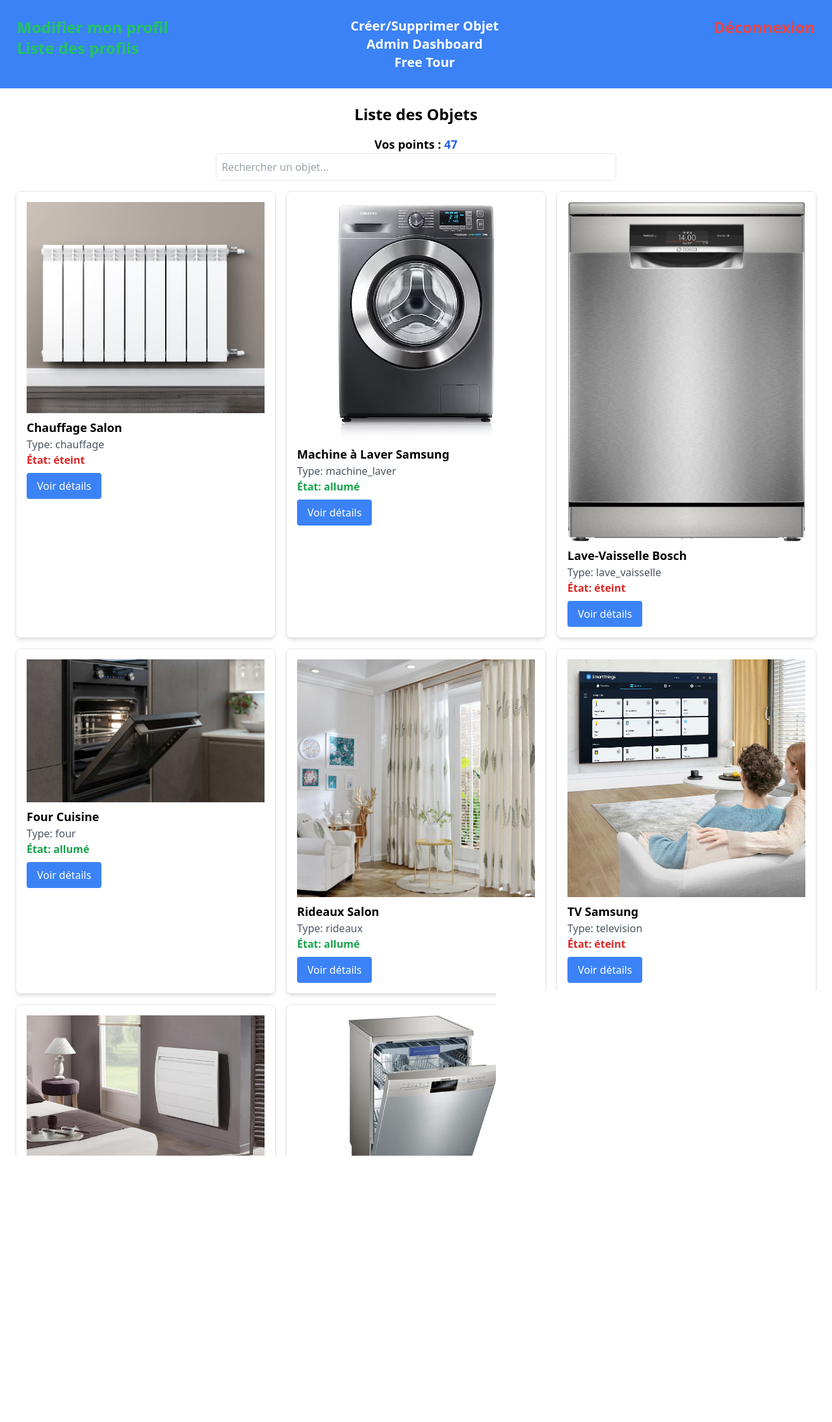
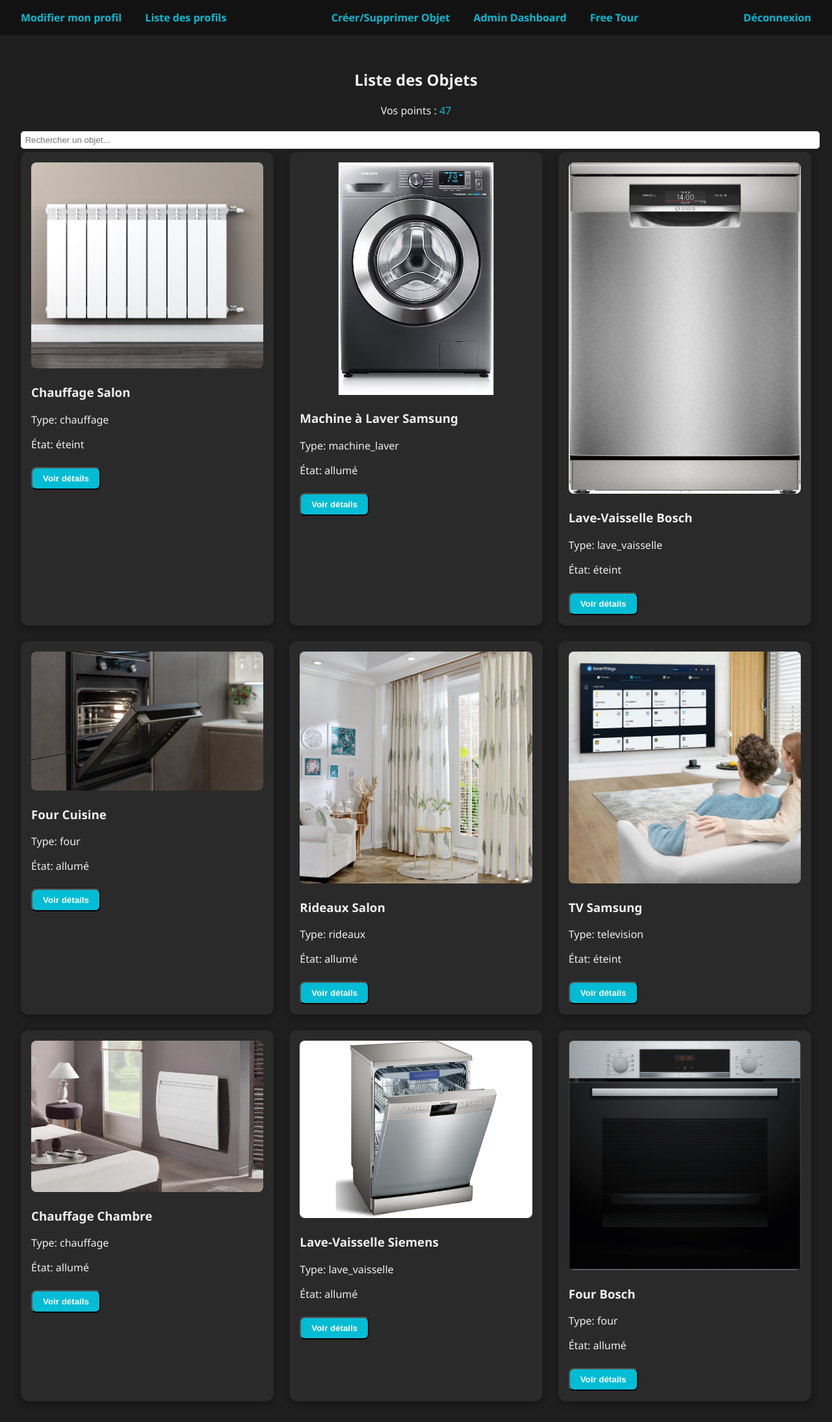
Before and after one commit to Cupo2fleurs/Projet-ING1-Dev, a PHP site: page /Consultobj.php in a window 1280 px wide. Shown: the whole page at 65% size. Before the commit the page ends 1779 px from the top, so only its background shows below. Run offline with PHP 8.4, Linux system fonts and the light colour scheme; a user stored in the database is signed in; data comes from the database, SQL or seed files in the repository; some libraries are stand-ins or nearby versions.

Commit message:
Update Consultobj.php

```diff
--- a/houseBon/Consultobj.php
+++ b/houseBon/Consultobj.php
@@ -23,25 +23,10 @@ $stmt->execute(['user_id' => $user_id]);
 $user = $stmt->fetch(PDO::FETCH_ASSOC);
 $points = $user['points'] ?? 0;
 
-// Mise à jour des points après consultation des détails ou modification
-if ($_SERVER['REQUEST_METHOD'] === 'POST' && isset($_POST['objet_id']) && isset($_POST['view_details'])) {
+// Traitement des actions utilisateur
+if ($_SERVER['REQUEST_METHOD'] === 'POST') {
+    if (isset($_POST['objet_id'], $_POST['view_details'])) {
         $points++;
-    $objet_id = $_POST['objet_id'];
-    $stmt = $bdd->prepare("UPDATE users SET points = :points WHERE id = :user_id");
-    $stmt->execute(['points' => $points, 'user_id' => $user_id]);
-    // Enregistrer Consultation objet
-    $stmt = $bdd->prepare("UPDATE objets SET consult = NOW() WHERE id = :objet_id");
-    $stmt->execute(['objet_id' => $objet_id]);
-
-     // Enregistrer l'utilisation
-     $sql = "INSERT INTO utilisations (user_id, objet_id) VALUES (:user_id, :objet_id)";
-     $stmt = $bdd->prepare($sql);
-     $stmt->execute(['user_id' => $user_id, 'objet_id' => $_POST['objet_id']]);
-}
-
-// Mise à jour des points et des objets si l'utilisateur a 3 points ou plus
-if ($_SERVER['REQUEST_METHOD'] === 'POST' && isset($_POST['objet_id']) && isset($_POST['modifier_details']) && $points >= 5) {
-    $points++; // Ajout de 1 point pour la modification des détails
         $objet_id = $_POST['objet_id'];
         $stmt = $bdd->prepare("UPDATE users SET points = :points WHERE id = :user_id");
         $stmt->execute(['points' => $points, 'user_id' => $user_id]);
@@ -49,115 +34,164 @@ if ($_SERVER['REQUEST_METHOD'] === 'POST' && isset($_POST['objet_id']) && isset(
         $stmt = $bdd->prepare("UPDATE objets SET consult = NOW() WHERE id = :objet_id");
         $stmt->execute(['objet_id' => $objet_id]);
 
-    // Enregistrer l'utilisation
         $sql = "INSERT INTO utilisations (user_id, objet_id) VALUES (:user_id, :objet_id)";
         $stmt = $bdd->prepare($sql);
-    $stmt->execute(['user_id' => $user_id, 'objet_id' => $_POST['objet_id']]);
-
-    $objet_id = $_POST['objet_id'];
-    $nouvel_etat = $_POST['etat'] ?? null;
-    $nouvelle_temperature = $_POST['temperature'] ?? null;
-    $nouveau_programme = $_POST['programme'] ?? null;
-    $nouvelle_duree = $_POST['duree'] ?? null;
-    $nouveau_mode = $_POST['mode'] ?? null;
-    $nouvelle_chaine = $_POST['chaine'] ?? null;
-    $nouveau_volume = $_POST['volume'] ?? null;
-    $nouvelle_position = $_POST['position'] ?? null;
-
-    $sql = "UPDATE objets SET etat = :etat";
-    $params = ['etat' => $nouvel_etat, 'id' => $objet_id];
-
-    if ($nouvelle_temperature !== null) {
-        $sql .= ", temperature = :temperature";
-        $params['temperature'] = $nouvelle_temperature;
-    }
-    if ($nouveau_programme !== null) {
-        $sql .= ", programme = :programme";
-        $params['programme'] = $nouveau_programme;
-    }
-    if ($nouvelle_duree !== null) {
-        $sql .= ", duree = :duree";
-        $params['duree'] = $nouvelle_duree;
-    }
-    if ($nouveau_mode !== null) {
-        $sql .= ", mode = :mode";
-        $params['mode'] = $nouveau_mode;
-    }
-    if ($nouvelle_chaine !== null) {
-        $sql .= ", chaine = :chaine";
-        $params['chaine'] = $nouvelle_chaine;
-    }
-    if ($nouveau_volume !== null) {
-        $sql .= ", volume = :volume";
-        $params['volume'] = $nouveau_volume;
-    }
-    if ($nouvelle_position !== null) {
-        $sql .= ", position = :position";
-        $params['position'] = $nouvelle_position;
+        $stmt->execute(['user_id' => $user_id, 'objet_id' => $objet_id]);
     }
 
-    $sql .= " WHERE id = :id";
+    if (isset($_POST['objet_id'], $_POST['modifier_details']) && $points >= 5) {
+        $points++;
+        $objet_id = $_POST['objet_id'];
+        $stmt = $bdd->prepare("UPDATE users SET points = :points WHERE id = :user_id");
+        $stmt->execute(['points' => $points, 'user_id' => $user_id]);
+
+        $stmt = $bdd->prepare("UPDATE objets SET consult = NOW() WHERE id = :objet_id");
+        $stmt->execute(['objet_id' => $objet_id]);
+
+        $sql = "INSERT INTO utilisations (user_id, objet_id) VALUES (:user_id, :objet_id)";
+        $stmt = $bdd->prepare($sql);
+        $stmt->execute(['user_id' => $user_id, 'objet_id' => $objet_id]);
+
+        $params = ['id' => $objet_id, 'etat' => $_POST['etat'] ?? null];
+        $updates = ['etat = :etat'];
+
+        foreach (['temperature', 'programme', 'duree', 'mode', 'chaine', 'volume', 'position'] as $field) {
+            if (!empty($_POST[$field])) {
+                $updates[] = "$field = :$field";
+                $params[$field] = $_POST[$field];
+            }
+        }
+
+        $sql = "UPDATE objets SET " . implode(", ", $updates) . " WHERE id = :id";
         $stmt = $bdd->prepare($sql);
         $stmt->execute($params);
 
         header("Location: ConsultObj.php");
         exit();
     }
+}
 
-// Récupération des objets
-$sql = "SELECT * FROM objets";
-$stmt = $bdd->prepare($sql);
-$stmt->execute();
+$stmt = $bdd->query("SELECT * FROM objets");
 $objets = $stmt->fetchAll(PDO::FETCH_ASSOC);
 ?>
-
 <!DOCTYPE html>
 <html lang="fr">
 <head>
     <meta charset="UTF-8">
     <title>Consultation des Objets</title>
     <script src="https://cdn.jsdelivr.net/npm/vue@3/dist/vue.global.js"></script>
-    <script src="https://cdn.tailwindcss.com"></script>
+    <style>
+        body {
+            margin: 0;
+            font-family: 'Segoe UI', sans-serif;
+            background-color: #1e1e1e;
+            color: #f0f0f0;
+        }
+        nav {
+            background-color: #121212;
+            padding: 1rem;
+            display: flex;
+            justify-content: space-between;
+            align-items: center;
+        }
+        nav a {
+            color: #00bcd4;
+            margin: 0 1rem;
+            text-decoration: none;
+            font-weight: bold;
+        }
+        nav a:hover {
+            text-decoration: underline;
+        }
+        #app {
+            padding: 2rem;
+        }
+        .grid {
+            display: grid;
+            grid-template-columns: repeat(auto-fit, minmax(300px, 1fr));
+            gap: 1.5rem;
+        }
+        .card {
+            background-color: #2a2a2a;
+            border-radius: 12px;
+            padding: 1rem;
+            box-shadow: 0 4px 10px rgba(0,0,0,0.3);
+            transition: transform 0.3s;
+        }
+        .card:hover {
+            transform: translateY(-5px);
+        }
+        .card img {
+            max-width: 100%;
+            border-radius: 8px;
+        }
+        .btn {
+            display: inline-block;
+            padding: 0.5rem 1rem;
+            border-radius: 8px;
+            text-align: center;
+            margin-top: 0.5rem;
+            font-weight: bold;
+        }
+        .btn-blue {
+            background-color: #00bcd4;
+            color: white;
+        }
+        .btn-green {
+            background-color: #4caf50;
+            color: white;
+        }
+        .btn-red {
+            background-color: #f44336;
+            color: white;
+        }
+        .btn:hover {
+            opacity: 0.8;
+        }
+        select, input[type="text"], input[type="number"] {
+            width: 100%;
+            padding: 0.4rem;
+            margin: 0.3rem 0;
+            border-radius: 5px;
+            border: none;
+        }
+    </style>
 </head>
 <body>
-
-<!-- Barre de navigation horizontale -->
-<nav class="bg-blue-500 p-4">
-<div style="display: flex; justify-content: space-between; padding: 10px;">
-<div style="text-align: left;">
-    <a href="Creaprofil.php" class="text-2xl font-bold  text-green-500 hover:underline">Modifier mon profil</a></br>
-<a href="liste_profil.php" class="text-2xl font-bold text-green-500 hover:underline">Liste des profils</a>
+<nav>
+    <div>
+        <a href="Creaprofil.php">Modifier mon profil</a>
+        <a href="liste_profil.php">Liste des profils</a>
     </div>
-<div style="text-align: center; padding-right: 50px;">
+    <div>
         <?php if ($points >= 5): ?>
-            <a href="Objadmin.php" class="text-white text-xl font-bold hover:underline">Créer/Supprimer Objet</a></br>
+            <a href="Objadmin.php">Créer/Supprimer Objet</a>
         <?php endif; ?>
         <?php if ($points >= 8): ?>
-            <a href="admin_dashboard.php" class="text-white text-xl font-bold hover:underline">Admin Dashboard</a></br>
+            <a href="admin_dashboard.php">Admin Dashboard</a>
         <?php endif; ?>
-    <a href="freetour.php" class="text-white text-xl font-bold hover:underline">Free Tour</a>
+        <a href="freetour.php">Free Tour</a>
     </div>
-<div style="text-align: right;">
-    <a href="deconnexion.php" class="text-2xl font-bold text-red-500 hover:underline">Déconnexion</a>
-</div>
+    <div>
+        <a href="deconnexion.php">Déconnexion</a>
     </div>
 </nav>
 
-<div id="app" class="p-6">
+<div id="app">
     <center>
         <h2 class="text-2xl font-bold mb-4">Liste des Objets</h2>
-        <p class="text-lg font-semibold">Vos points : <span class="text-blue-600">{{ points }}</span></p>
+        <p class="text-lg font-semibold">Vos points : <span style="color: #00bcd4">{{ points }}</span></p>
         <input type="text" v-model="search" placeholder="Rechercher un objet..." class="border p-2 rounded w-1/2">
     </center>
 
-    <div class="grid grid-cols-3 gap-4 mt-4">
-        <div v-for="objet in filteredObjets" :key="objet.id" class="border p-4 rounded-lg shadow-md">
+    <div class="grid mt-6">
+        <div v-for="objet in filteredObjets" :key="objet.id" class="card">
             <img :src="objet.image_url" :alt="objet.nom">
             <h3 class="text-lg font-semibold mt-2">{{ objet.nom }}</h3>
-            <p class="text-gray-600">Type: {{ objet.type }}</p>
-            <p class="font-bold" :class="{'text-green-600': objet.etat === 'allumé', 'text-red-600': objet.etat === 'éteint'}">État: {{ objet.etat }}</p>
+            <p>Type: {{ objet.type }}</p>
+            <p :class="{'text-green-400': objet.etat === 'allumé', 'text-red-400': objet.etat === 'éteint'}">État: {{ objet.etat }}</p>
 
-            <button @click="toggleDetails(objet)" class="mt-2 bg-blue-500 text-white px-4 py-2 rounded hover:bg-blue-700 transition">
+            <button @click="toggleDetails(objet)" class="btn btn-blue">
                 {{ objet.showDetails ? 'Masquer détails' : 'Voir détails' }}
             </button>
 
@@ -165,82 +199,70 @@ $objets = $stmt->fetchAll(PDO::FETCH_ASSOC);
     <form method="post">
         <input type="hidden" name="objet_id" :value="objet.id">
         <input type="hidden" name="view_details" value="1">
-
-                    <p v-if="objet.type === 'chauffage'">Température: {{ objet.temperature }}, Consulté le:{{ objet.consult}}</p>
-                    <p v-if="objet.type === 'television'">Chaîne: {{ objet.chaine }}, Volume: {{ objet.volume }}, Consulté le:{{ objet.consult}}</p>
-                    <p v-if="objet.type === 'machine_laver'">Programme: {{ objet.programme }},   Durée: {{ objet.duree }}, Consulté le:{{ objet.consult}}</p>
-                    <p v-if="objet.type === 'lave_vaisselle'">Programme: {{ objet.programme }}, Durée: {{ objet.duree }}, Consulté le:{{ objet.consult}}</p>
-                    <p v-if="objet.type === 'four'">Mode: {{ objet.mode }}, Durée: {{ objet.duree }}, Consulté le:{{ objet.consult}}</p>
-                    <p v-if="objet.type === 'rideaux'">Position: {{ objet.position }}, Consulté le:{{ objet.consult}}</p>
-
-                    <button type="submit" class="mt-2 bg-green-500 text-white px-4 py-2 rounded hover:bg-green-700 transition">
-                        Valider la consultation (+1pt)
-                    </button>
+        <p v-if="objet.type === 'chauffage'">Température: {{ objet.temperature }}, Consulté le: {{ objet.consult }}</p>
+        <p v-if="objet.type === 'television'">Chaîne: {{ objet.chaine }}, Volume: {{ objet.volume }}, Consulté le: {{ objet.consult }}</p>
+        <p v-if="objet.type === 'machine_laver'">Programme: {{ objet.programme }}, Durée: {{ objet.duree }}, Consulté le: {{ objet.consult }}</p>
+        <p v-if="objet.type === 'lave_vaisselle'">Programme: {{ objet.programme }}, Durée: {{ objet.duree }}, Consulté le: {{ objet.consult }}</p>
+        <p v-if="objet.type === 'four'">Mode: {{ objet.mode }}, Durée: {{ objet.duree }}, Consulté le: {{ objet.consult }}</p>
+        <p v-if="objet.type === 'rideaux'">Position: {{ objet.position }}, Consulté le: {{ objet.consult }}</p>
+        <button type="submit" class="btn btn-green">Valider la consultation (+1pt)</button>
     </form>
 
-                <form v-if="points >= 5" method="post" class="mt-2">
+    <form v-if="points >= 5" method="post" class="mt-3">
         <input type="hidden" name="objet_id" :value="objet.id">
         <input type="hidden" name="modifier_details" value="1">
-                    <label class="block text-sm font-medium">État:</label>
-                    <select name="etat" class="border p-1 rounded w-full">
+
+        <label>État:</label>
+        <select name="etat">
             <option value="allumé">Allumé</option>
             <option value="éteint">Éteint</option>
             <option value="en_cours">En cours</option>
         </select>
 
         <div v-if="objet.type === 'chauffage'">
-                        <label class="block text-sm font-medium">Température:</label>
-                        <input type="number" name="temperature" :value="objet.temperature" class="border p-1 rounded w-full">
+            <label>Température:</label>
+            <input type="number" name="temperature" :value="objet.temperature">
         </div>
 
         <div v-if="objet.type === 'television'">
-                        <label class="block text-sm font-medium">Chaîne:</label>
-                        <input type="text" name="chaine" :value="objet.chaine" class="border p-1 rounded w-full">
-                        <label class="block text-sm font-medium">Volume:</label>
-                        <input type="number" name="volume" :value="objet.volume" class="border p-1 rounded w-full">
+            <label>Chaîne:</label>
+            <input type="text" name="chaine" :value="objet.chaine">
+            <label>Volume:</label>
+            <input type="number" name="volume" :value="objet.volume">
         </div>
-                    <div v-if="objet.type === 'machine_laver'">
-                    <label class="block text-sm font-medium">Programme:</label>
-                    <select name="programme" class="border p-1 rounded w-full">
+
+        <div v-if="objet.type === 'machine_laver' || objet.type === 'lave_vaisselle'">
+            <label>Programme:</label>
+            <select name="programme">
                 <option value="Normale">Normale</option>
                 <option value="Intensif">Intensif</option>
                 <option value="Eco">Eco</option>
                 <option value="Rapide">Rapide</option>
             </select>
-                        <label class="block text-sm font-medium">Durée:</label>
-                        <input type="duree" name="duree" :value="objet.duree" class="border p-1 rounded w-full">
+            <label>Durée:</label>
+            <input type="text" name="duree" :value="objet.duree">
         </div>
-                    <div v-if="objet.type === 'lave_vaisselle'">
-                    <label class="block text-sm font-medium">Programme:</label>
-                    <select name="programme" class="border p-1 rounded w-full">
-                        <option value="Normale">Normale</option>
-                        <option value="Intensif">Intensif</option>
-                        <option value="Eco">Eco</option>
-                        <option value="Rapide">Rapide</option>
-                    </select>
-                        <label class="block text-sm font-medium">Durée:</label>
-                        <input type="duree" name="duree" :value="objet.duree" class="border p-1 rounded w-full">
-                    </div>
+
         <div v-if="objet.type === 'four'">
-                    <label class="block text-sm font-medium">Mode:</label>
-                    <select name="mode" class="border p-1 rounded w-full">
+            <label>Mode:</label>
+            <select name="mode">
                 <option value="Convection">Convection</option>
                 <option value="Grill">Grill</option>
                 <option value="Chaleur_tournante">Chaleur tournante</option>
             </select>
-                        <label class="block text-sm font-medium">Durée:</label>
-                        <input type="duree" name="duree" :value="objet.duree" class="border p-1 rounded w-full">
+            <label>Durée:</label>
+            <input type="text" name="duree" :value="objet.duree">
         </div>
+
         <div v-if="objet.type === 'rideaux'">
-                    <label class="block text-sm font-medium">Position:</label>
-                    <select name="position" class="border p-1 rounded w-full">
+            <label>Position:</label>
+            <select name="position">
                 <option value="Ouvert">Ouvert</option>
                 <option value="Ferme">Fermé</option>
             </select>
         </div>
-                    <button type="submit" class="mt-2 bg-red-500 text-white px-4 py-2 rounded hover:bg-red-700 transition">
-                        Modifier les détails (+1pt)
-                    </button>
+
+        <button type="submit" class="btn btn-red">Modifier les détails (+1pt)</button>
     </form>
 </div>
         </div>
@@ -254,7 +276,7 @@ createApp({
         return {
             search: '',
             points: <?= $points ?>,
-            objets: <?php echo json_encode($objets); ?>
+            objets: <?= json_encode($objets) ?>
         };
     },
     computed: {
@@ -269,6 +291,5 @@ createApp({
     }
 }).mount('#app');
 </script>
-
 </body>
 </html>
```
Lines whose indentation alone changed are shown as unchanged.
